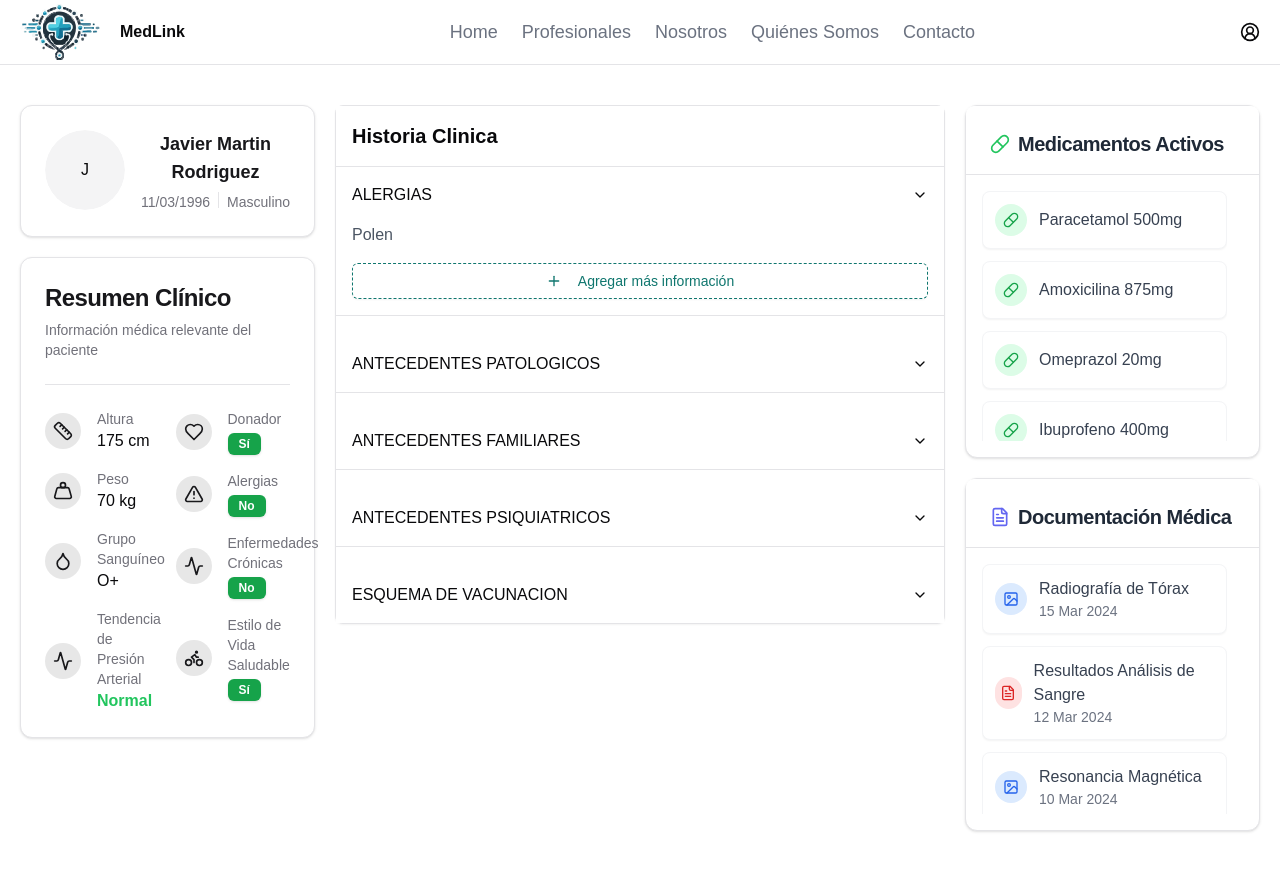
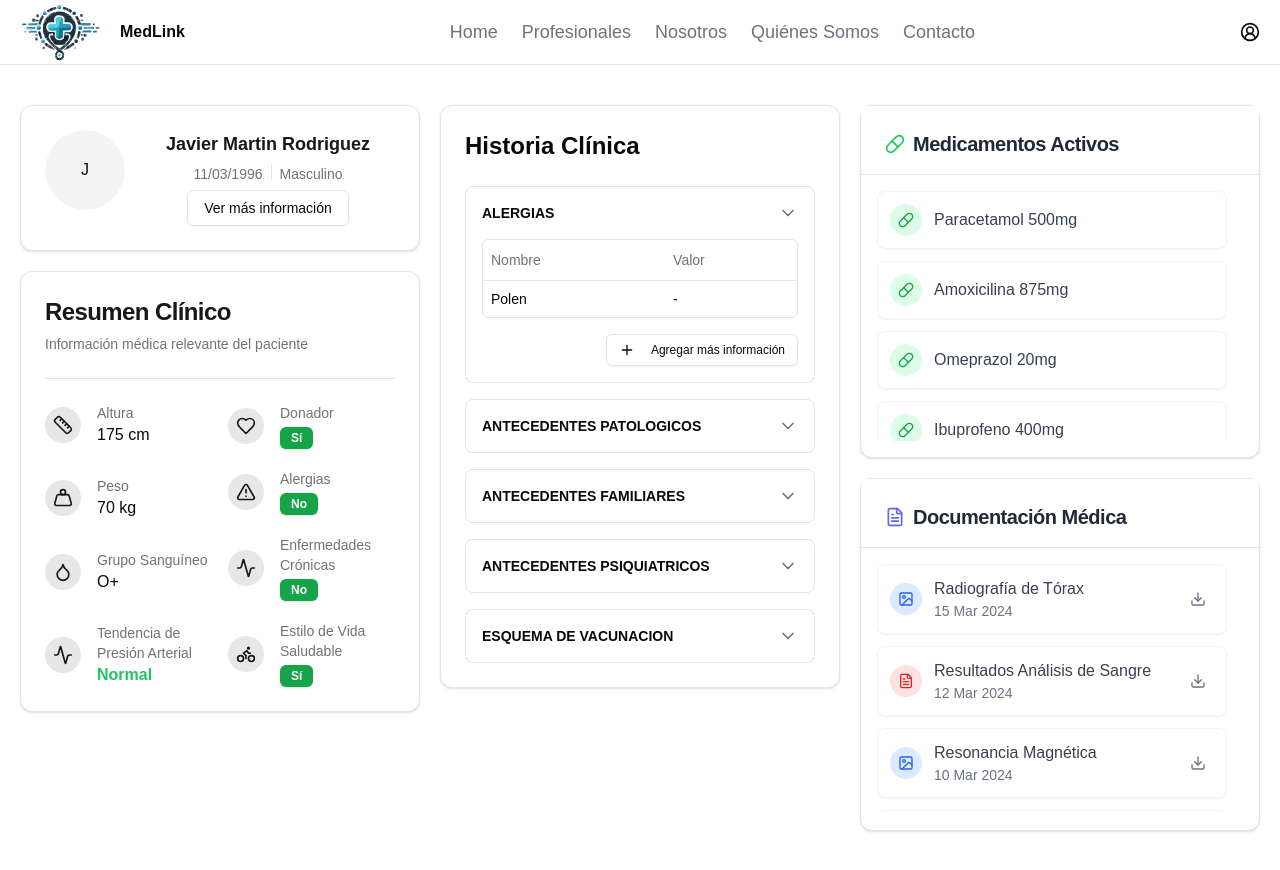
Before and after one commit to nachog8/MedLink-Cliente, a Next.js app: page /paciente/1 in a window 1280 px wide. Both pictures are taken after a click on the button "ALERGIAS". Built offline with nearby package versions, Linux system fonts and the light colour scheme.

Commit message:
feat(dashboard/patient): componentes realizados del dashboard
te agregaron algunas detallesd e diseño, faltan las funcionalidades.

```diff
--- a/src/app/(dashboard)/paciente/[name]/page.tsx
+++ b/src/app/(dashboard)/paciente/[name]/page.tsx
@@ -7,7 +7,7 @@ import { documents } from '@/data/dashboard-pacient';
 
 export default function Page() {
   return (
-    <main className="container mx-auto my-10 space-y-5 px-5 lg:grid lg:grid-cols-4 lg:gap-5 lg:space-y-0">
+    <main className="container mx-auto my-10 space-y-5 px-5 lg:grid lg:grid-cols-3 lg:gap-5 lg:space-y-0">
       <div className="space-y-5 lg:col-span-1">
         <CardProfile />
         <ClinicalSummary
@@ -21,7 +21,7 @@ export default function Page() {
           hasHealthyLifestyle={true}
         />
       </div>
-      <div className="lg:col-span-2">
+      <div className="lg:col-span-1">
         <ClinicalHistoryCard />
       </div>
       <div className="space-y-5 lg:col-span-1">
--- a/src/components/dashboard/patient/card-clinical-history/card-clinical-history.tsx
+++ b/src/components/dashboard/patient/card-clinical-history/card-clinical-history.tsx
@@ -13,70 +13,82 @@ import {
   DialogTitle,
   DialogTrigger,
 } from '@/components/ui/dialog';
+import {
+  Table,
+  TableBody,
+  TableCell,
+  TableHead,
+  TableHeader,
+  TableRow,
+} from '@/components/ui/table';
 
 import { Button } from '@/components/ui/button';
 import { sectionsHistoryMedical } from '@/data/dashboard-pacient';
 
 export default function ClinicalHistoryCard() {
   return (
-    <Card className="rounded-lg border shadow-sm">
-      <div className="border-b bg-white p-4">
-        <h2 className="text-xl font-semibold">Historia Clinica</h2>
+    <Card className="w-full">
+      <CardContent className="p-6">
+        <h2 className="mb-6 text-2xl font-bold">Historia Clínica</h2>
+        <div className="space-y-4">
+          {sectionsHistoryMedical.map((section) => (
+            <Collapsible key={section.title} className="rounded-lg border">
+              <CollapsibleTrigger className="flex w-full items-center justify-between rounded-t-lg p-4 text-start hover:bg-muted/50">
+                <h3 className="text-sm font-semibold">{section.title}</h3>
+                <ChevronDown className="h-5 w-5 text-muted-foreground transition-transform duration-200 group-data-[state=open]:rotate-180" />
+              </CollapsibleTrigger>
+              <CollapsibleContent className="p-4 pt-0">
+                <div className="rounded-md border">
+                  <Table>
+                    <TableHeader>
+                      <TableRow>
+                        <TableHead>Nombre</TableHead>
+                        <TableHead>Valor</TableHead>
+                        {section.items.some((item) => 'date' in item) && (
+                          <TableHead>Fecha</TableHead>
+                        )}
+                      </TableRow>
+                    </TableHeader>
+                    <TableBody>
+                      {section.items.map((item, index) => (
+                        <TableRow key={index}>
+                          <TableCell className="font-medium">
+                            {item.name}
+                          </TableCell>
+                          <TableCell>{item.value || '-'}</TableCell>
+                          {section.items.some((item) => 'date' in item) && (
+                            <TableCell>{item.date || '-'}</TableCell>
+                          )}
+                        </TableRow>
+                      ))}
+                    </TableBody>
+                  </Table>
                 </div>
-      <CardContent className="space-y-5 p-0">
-        {sectionsHistoryMedical.map((section) => (
-          <Collapsible key={section.id} className="border-b last:border-b-0">
-            <CollapsibleTrigger className="flex w-full items-center justify-between bg-white p-4 hover:bg-gray-50">
-              <h3 className="font-medium">{section.title}</h3>
-              <ChevronDown className="collapsible-open:rotate-180 h-4 w-4 transition-transform duration-200" />
-            </CollapsibleTrigger>
-            <CollapsibleContent>
-              <div className="bg-white px-4 pb-4">
-                <div className="grid grid-cols-2 gap-4">
-                  {section.items.map((item, index) => (
-                    <div
-                      key={index}
-                      className="flex items-center justify-between"
-                    >
-                      <span className="text-gray-600">{item.name}</span>
-                      <div className="text-gray-800">
-                        {item.value && <span>{item.value}</span>}
-                        {/* {item.date && (
-                          <span className="ml-4 text-gray-500">{item.date}</span>
-                        )} */}
-                      </div>
-                    </div>
-                  ))}
-                </div>
+                <div className="mt-4 flex justify-end">
                   <Dialog>
                     <DialogTrigger asChild>
-                    <Button
-                      variant="outline"
-                      className="mt-4 w-full border-dashed border-[#0F766E] text-[#0F766E] hover:bg-[#0F766E]/5 hover:text-[#0F766E]"
-                    >
+                      <Button variant="outline" size="sm">
                         <Plus className="mr-2 h-4 w-4" />
                         Agregar más información
                       </Button>
                     </DialogTrigger>
                     <DialogContent>
                       <DialogHeader>
-                      <DialogTitle>{section.title}</DialogTitle>
+                        <DialogTitle>
+                          Agregar nuevo registro a {section.title.toLowerCase()}
+                        </DialogTitle>
                         <DialogDescription>
-                        Agregar nuevo registro a {section.title.toLowerCase()}
+                          Aquí irá el formulario para agregar{' '}
+                          {section.title.toLowerCase()}.
                         </DialogDescription>
                       </DialogHeader>
-                    <div className="py-4">
-                      <p className="text-muted-foreground">
-                        Aquí irá el formulario para agregar{' '}
-                        {section.title.toLowerCase()}.
-                      </p>
-                    </div>
                     </DialogContent>
                   </Dialog>
                 </div>
               </CollapsibleContent>
             </Collapsible>
           ))}
+        </div>
       </CardContent>
     </Card>
   );
--- a/src/components/dashboard/patient/card-clinical-result/clinical-summary.tsx
+++ b/src/components/dashboard/patient/card-clinical-result/clinical-summary.tsx
@@ -54,7 +54,7 @@ export function ClinicalSummary({
       <CardContent className="grid gap-6">
         <Separator />
         <div className="grid grid-cols-2 gap-4">
-          <div className="space-y-4">
+          <div className="flex flex-col justify-between gap-5">
             <InfoItem icon={Ruler} label="Altura" value={height} />
             <InfoItem icon={Weight} label="Peso" value={weight} />
             <InfoItem
@@ -65,7 +65,7 @@ export function ClinicalSummary({
             <BloodPressure status={bloodPressure} />
           </div>
 
-          <div className="space-y-4">
+          <div className="flex flex-col justify-between gap-5">
             <InfoItem
               icon={Heart}
               label="Donador"
--- a/src/components/dashboard/patient/card-doc-list/card-medical-doc-list.tsx
+++ b/src/components/dashboard/patient/card-doc-list/card-medical-doc-list.tsx
@@ -1,8 +1,16 @@
 'use client';
 
 import { Card, CardContent, CardHeader, CardTitle } from '@/components/ui/card';
-import { FileIcon, FileText, Image } from 'lucide-react';
+import { Download, FileIcon, FileText } from 'lucide-react';
+import {
+  Tooltip,
+  TooltipContent,
+  TooltipProvider,
+  TooltipTrigger,
+} from '@/components/ui/tooltip';
 
+import { Button } from '@/components/ui/button';
+import { Image as ImageIcon } from 'lucide-react';
 import { ScrollArea } from '@/components/ui/scroll-area';
 import { cn } from '@/lib/utils';
 
@@ -22,7 +30,7 @@ export function MedicalDocList({ documents }: MedicalDocListProps) {
       case 'pdf':
         return <FileText className="h-4 w-4 text-red-600" />;
       case 'image':
-        return <Image className="h-4 w-4 text-blue-600" />;
+        return <ImageIcon className="h-4 w-4 text-blue-600" />;
       default:
         return <FileIcon className="h-4 w-4 text-gray-600" />;
     }
@@ -71,6 +79,22 @@ export function MedicalDocList({ documents }: MedicalDocListProps) {
                     <span className="text-sm text-gray-500">{doc.date}</span>
                   </div>
                 </div>
+                <TooltipProvider>
+                  <Tooltip>
+                    <TooltipTrigger asChild>
+                      <Button
+                        variant="ghost"
+                        size="icon"
+                        className="h-8 w-8 text-gray-500 hover:text-gray-700"
+                      >
+                        <Download className="h-4 w-4" />
+                      </Button>
+                    </TooltipTrigger>
+                    <TooltipContent>
+                      <p>Descargar</p>
+                    </TooltipContent>
+                  </Tooltip>
+                </TooltipProvider>
               </div>
             ))}
           </div>
--- a/src/components/dashboard/patient/card-profile/card-profile.tsx
+++ b/src/components/dashboard/patient/card-profile/card-profile.tsx
@@ -1,9 +1,25 @@
+'use client';
+
 import { Avatar, AvatarFallback, AvatarImage } from '@/components/ui/avatar';
 import { Card, CardContent } from '@/components/ui/card';
+import {
+  Dialog,
+  DialogContent,
+  DialogHeader,
+  DialogTitle,
+  DialogTrigger,
+} from '@/components/ui/dialog';
 
+import { Button } from '@/components/ui/button';
+import { Edit2Icon } from 'lucide-react';
+import { Input } from '@/components/ui/input';
+import { Label } from '@/components/ui/label';
 import { Separator } from '@/components/ui/separator';
+import { patientInfo } from '@/data/dashboard-pacient';
+import { useState } from 'react';
 
 export const CardProfile = () => {
+  const [isEditing, setIsEditing] = useState(false);
   return (
     <Card>
       <CardContent className="flex space-x-4 p-6 text-center">
@@ -13,13 +29,145 @@ export const CardProfile = () => {
         </Avatar>
         <div className="flex-1 items-center justify-center space-y-1.5">
           <h2 className="text-lg font-semibold capitalize text-primary">
-            Javier Martin Rodriguez
+            {patientInfo.fullName}
           </h2>
           <div className="flex justify-center space-x-2 text-sm text-muted-foreground">
-            <p>11/03/1996</p>
+            <p>{patientInfo.birthDate}</p>
             <Separator orientation="vertical" className="h-4" />
-            <p className="capitalize">Masculino</p>
+            <p className="capitalize">{patientInfo.gender}</p>
           </div>
+          <Dialog>
+            <DialogTrigger asChild>
+              <Button variant="outline" className="mt-2">
+                Ver más información
+              </Button>
+            </DialogTrigger>
+            <DialogContent className="max-w-2xl">
+              <DialogHeader>
+                <DialogTitle className="mr-5 flex items-center justify-between">
+                  <span>Información del Paciente</span>
+                  <Button
+                    variant="outline"
+                    size="icon"
+                    onClick={() => setIsEditing(!isEditing)}
+                    className="h-8 w-8"
+                  >
+                    <Edit2Icon className="h-4 w-4" />
+                  </Button>
+                </DialogTitle>
+              </DialogHeader>
+              {/* TODO: Todo este formulario hay que hcer un schema y hacerlo con componentes de shadcn y server action */}
+              <div className="grid grid-cols-2 gap-4 py-4">
+                <div className="space-y-2">
+                  <Label>Nombre completo</Label>
+                  <Input
+                    disabled={!isEditing}
+                    defaultValue={patientInfo.fullName}
+                  />
+                </div>
+                <div className="space-y-2">
+                  <Label>Fecha de nacimiento</Label>
+                  <Input
+                    disabled={!isEditing}
+                    defaultValue={`${patientInfo.birthDate} (${patientInfo.age} años)`}
+                  />
+                </div>
+                <div className="space-y-2">
+                  <Label>Género</Label>
+                  <Input
+                    disabled={!isEditing}
+                    defaultValue={patientInfo.gender}
+                  />
+                </div>
+                <div className="space-y-2">
+                  <Label>Estado civil</Label>
+                  <Input
+                    disabled={!isEditing}
+                    defaultValue={patientInfo.civilStatus}
+                  />
+                </div>
+                <div className="space-y-2">
+                  <Label>Teléfono</Label>
+                  <Input
+                    disabled={!isEditing}
+                    defaultValue={patientInfo.phone}
+                  />
+                </div>
+                <div className="space-y-2">
+                  <Label>Email</Label>
+                  <Input
+                    disabled={!isEditing}
+                    defaultValue={patientInfo.email}
+                  />
+                </div>
+                <div className="space-y-2">
+                  <Label>Dirección</Label>
+                  <Input
+                    disabled={!isEditing}
+                    defaultValue={patientInfo.address}
+                  />
+                </div>
+                <div className="space-y-2">
+                  <Label>DNI/Pasaporte</Label>
+                  <Input
+                    disabled={!isEditing}
+                    defaultValue={patientInfo.documentId}
+                  />
+                </div>
+                <div className="space-y-2">
+                  <Label>Nacionalidad</Label>
+                  <Input
+                    disabled={!isEditing}
+                    defaultValue={patientInfo.nationality}
+                  />
+                </div>
+                <div className="space-y-2">
+                  <Label>Ocupación</Label>
+                  <Input
+                    disabled={!isEditing}
+                    defaultValue={patientInfo.occupation}
+                  />
+                </div>
+                <div className="col-span-2 space-y-2">
+                  <Label className="font-semibold">
+                    Contacto de Emergencia
+                  </Label>
+                  <div className="grid grid-cols-3 gap-2">
+                    <Input
+                      disabled={!isEditing}
+                      defaultValue={patientInfo.emergencyContact.name}
+                      placeholder="Nombre"
+                    />
+                    <Input
+                      disabled={!isEditing}
+                      defaultValue={patientInfo.emergencyContact.relation}
+                      placeholder="Relación"
+                    />
+                    <Input
+                      disabled={!isEditing}
+                      defaultValue={patientInfo.emergencyContact.phone}
+                      placeholder="Teléfono"
+                    />
+                  </div>
+                </div>
+              </div>
+              {isEditing && (
+                <div className="flex justify-end space-x-2">
+                  <Button variant="outline" onClick={() => setIsEditing(false)}>
+                    Cancelar
+                  </Button>
+                  <Button
+                    onClick={() => {
+                      // Here you would handle the save logic
+                      setIsEditing(false);
+                    }}
+                  >
+                    Guardar cambios
+                  </Button>
+                </div>
+              )}
+            </DialogContent>
+          </Dialog>
         </div>
       </CardContent>
     </Card>
```
Also changed, not shown: src/data/dashboard-pacient.ts (+27 -2 lines). Lines whose indentation alone changed are shown as unchanged.
